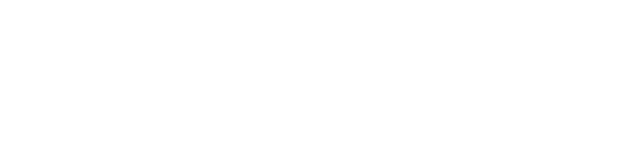
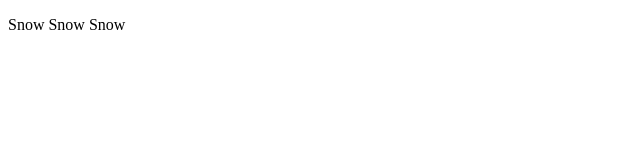
Before and after one commit to ivanklchung/january, a plain HTML site: page index.html in a window 1280 px wide. Shown: the whole page, without its empty margins (0-640 px from the left). Drawn offline with Linux system fonts and the light colour scheme.

Commit message:
triple snow

```diff
--- a/index.html
+++ b/index.html
@@ -4,6 +4,7 @@
     <meta charset="UTF-8">
     <meta name="viewport" content="width=device-width, initial-scale=1.0">
     <title>Document</title>
+    <p>Snow Snow Snow</p>
 </head>
 <body>
 
```
